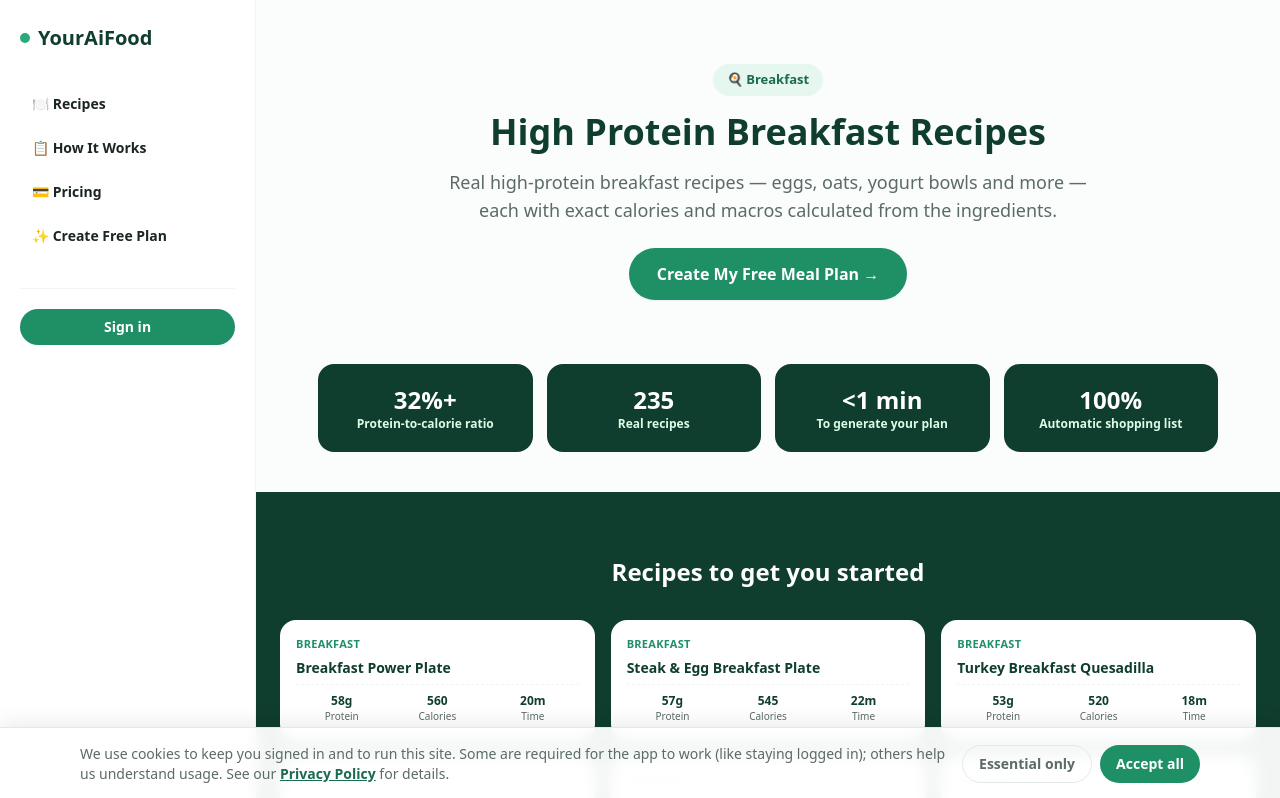
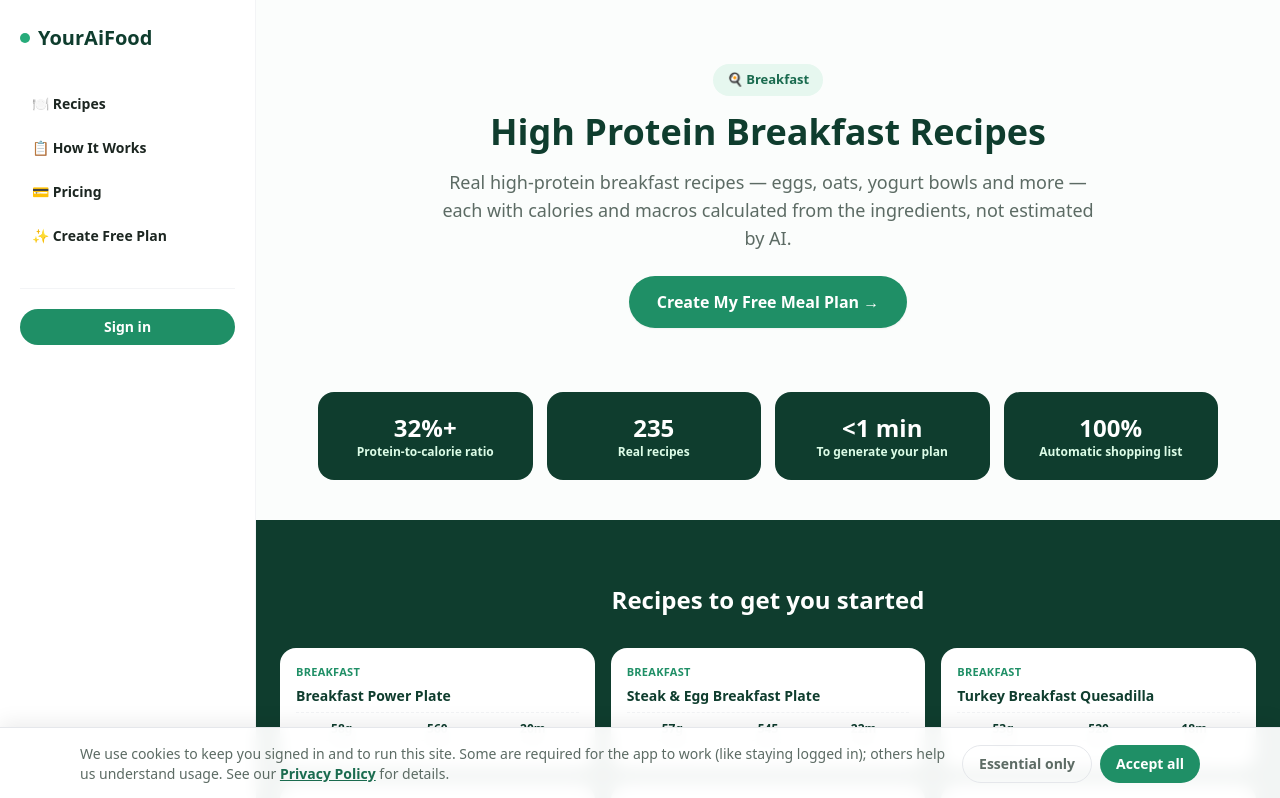
Before and after one commit to usario172332/youraifood-app, a Next.js app in the folder youraifood-app/: page /high-protein-breakfast-recipes in a window 1280 px wide. Shown: the top 798 px of the page. Built offline with nearby package versions, Linux system fonts and the light colour scheme; no server answers.

Commit message:
Soften exact-macros wording

```diff
--- a/youraifood-app/app/high-protein-breakfast-recipes/page.js
+++ b/youraifood-app/app/high-protein-breakfast-recipes/page.js
@@ -5,7 +5,7 @@ import { isHighProtein } from '../../lib/recipeMeta';
 export const metadata = {
   title: 'High Protein Breakfast Recipes | YourAiFood',
   description:
-    'Real high-protein breakfast recipes with exact macros — browse a few here, or get a full week of breakfasts built into your personalised meal plan.',
+    'Real high-protein breakfast recipes with calculated macros — browse a few here, or get a full week of breakfasts built into your personalised meal plan.',
 };
 
 const recipes = RECIPES.filter((r) => r.meal === 'Breakfast' && isHighProtein(r))
@@ -17,7 +17,7 @@ export default function Page() {
     <SeoLandingPage
       eyebrow="🍳 Breakfast"
       h1="High Protein Breakfast Recipes"
-      intro="Real high-protein breakfast recipes — eggs, oats, yogurt bowls and more — each with exact calories and macros calculated from the ingredients."
+      intro="Real high-protein breakfast recipes — eggs, oats, yogurt bowls and more — each with calories and macros calculated from the ingredients, not estimated by AI."
       statPoints={[
         { value: '32%+', label: 'Protein-to-calorie ratio' },
         { value: '235', label: 'Real recipes' },
```
